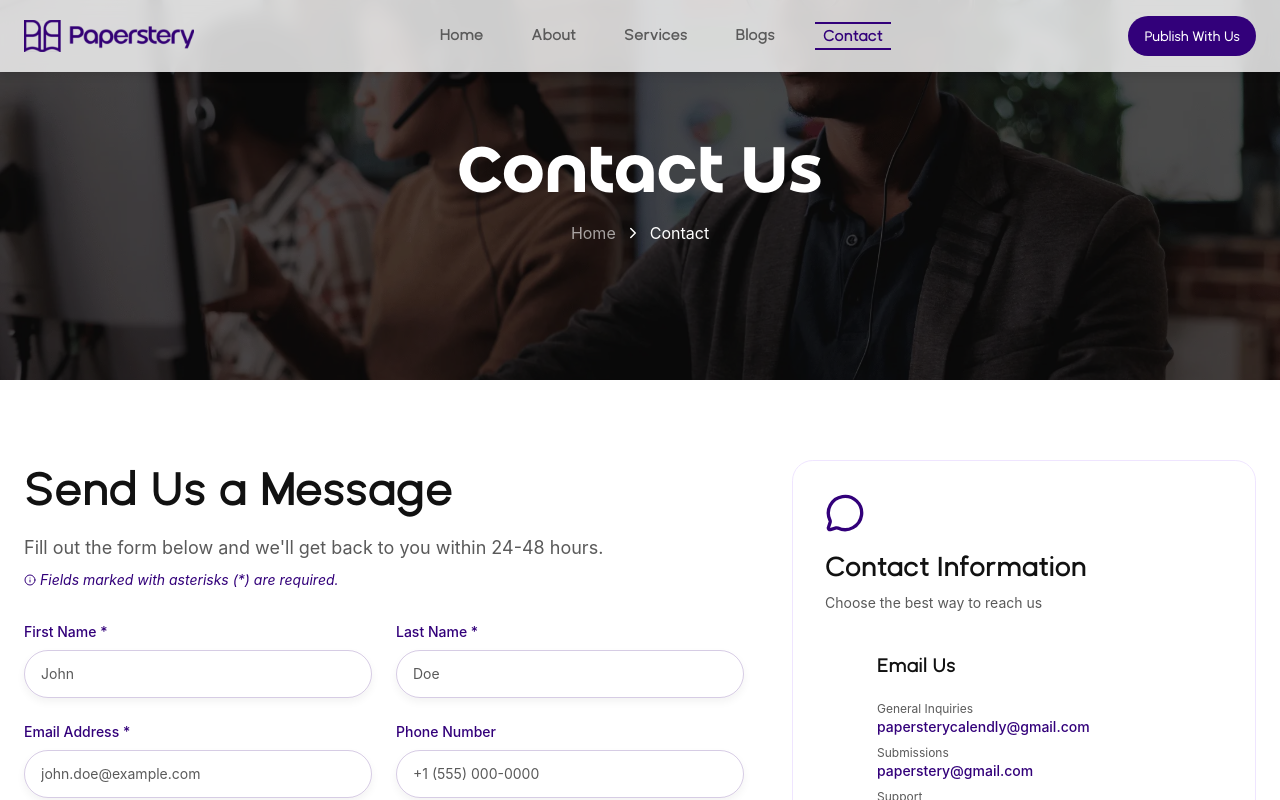
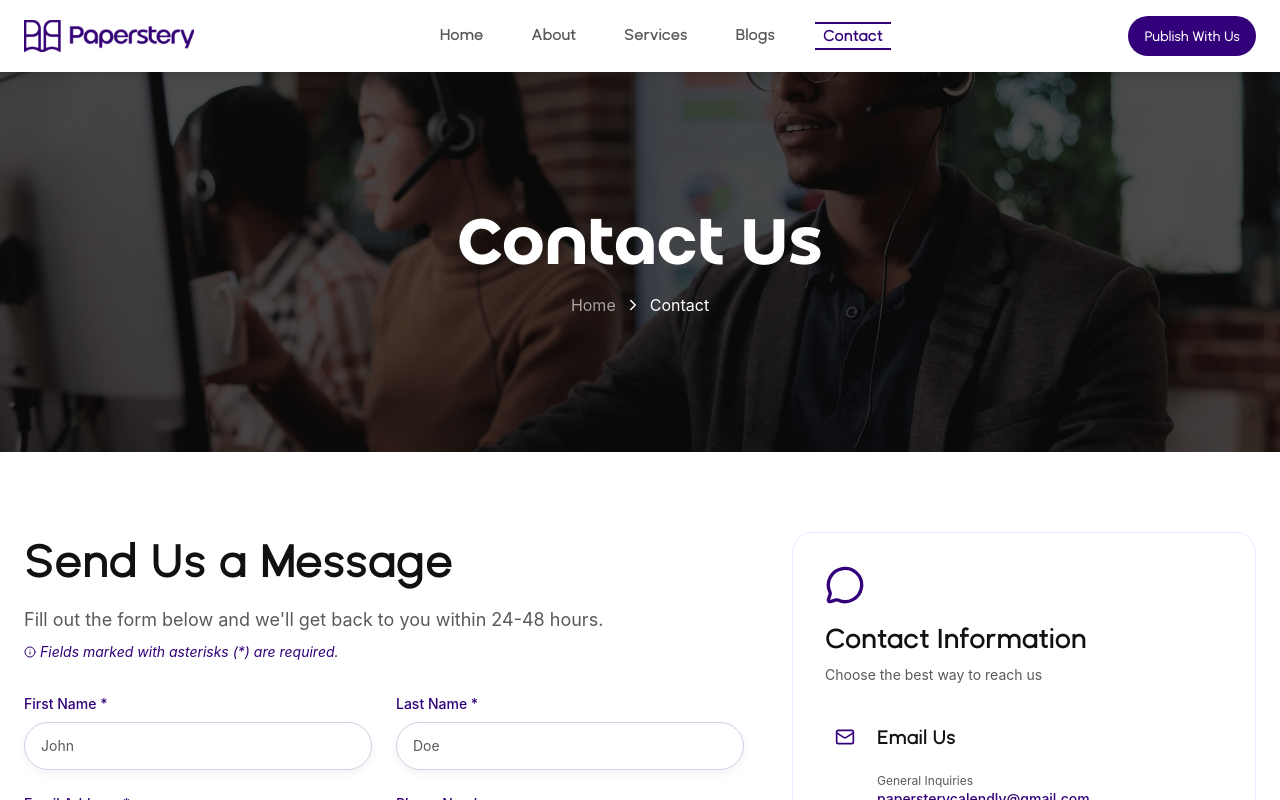
Before and after one commit to paperstery-developer/paperstery, a Next.js app: page /contact in a window 1280 px wide. Shown: the top 800 px of the page. Built offline with nearby package versions, Linux system fonts and the light colour scheme.

Commit message:
fix: header margin, contact page icons and padding and not found padding

```diff
--- a/app/not-found.tsx
+++ b/app/not-found.tsx
@@ -5,7 +5,7 @@ export default function NotFound() {
   return (
     <div className="min-h-[80vh] flex flex-col items-center justify-center bg-background border-b border-primary/20 px-6 text-center font-nobel_uno">
       {/* Visual Icon */}
-      <div className="relative">
+      <div className="relative pt-18">
         <div className="absolute inset-0 bg-primary/5 blur-3xl rounded-full" />
         <h1 className="font-marble font-bold text-primary text-9xl!">404</h1>
       </div>
--- a/app/submit-manuscript/page.tsx
+++ b/app/submit-manuscript/page.tsx
@@ -1,7 +1,5 @@
 import { Metadata } from "next";
-import Link from "next/link";
 import { SubmitManuscript } from "@/components/manuscript/SubmitManuscript";
-import { ChevronRight } from "lucide-react";
 import { HeroSection } from "@/components/shared/HeroSection";
 
 export const metadata: Metadata = {
--- a/components/contact/ContactPageSection.tsx
+++ b/components/contact/ContactPageSection.tsx
@@ -187,7 +187,7 @@ export function ContactPageSection() {
                       <div key={index}>
                         <div className="flex items-center gap-3 mb-4">
                           <div className="w-10 h-10 rounded-lg linear-primary flex items-center justify-center">
-                            <info.icon className="w-5 h-5 text-white" />
+                            <info.icon className="w-5 h-5 text-primary" />
                           </div>
                           <h4 className="text-lg">{info.title}</h4>
                         </div>
@@ -236,7 +236,7 @@ export function ContactPageSection() {
             </p>
           </motion.div>
 
-          <div className="flex gap-8 max-w-6xl mx-auto">
+          <div className="flex flex-col sm:flex-row gap-8 max-w-6xl mx-auto">
             {offices.map((office, index) => (
               <motion.div
                 key={index}
--- a/components/manuscript/SubmitManuscript.tsx
+++ b/components/manuscript/SubmitManuscript.tsx
@@ -45,7 +45,7 @@ export function SubmitManuscript() {
           viewport={{ once: true }}
           className="max-w-3xl mx-auto"
         >
-          <div className="bg-background rounded-2xl p-8 md:p-12 shadow-xl border border-light-pbg-light-primary">
+          <div className="md:bg-background rounded-2xl md:p-12 md:shadow-xl md:border border-light-primary">
             <p className="text-primary flex items-center gap-1.5 italic mb-4 text-sm">
               <Info size={16} />
               Fields marked with asterisks (*) are required.
--- a/components/shared/HeroSection.tsx
+++ b/components/shared/HeroSection.tsx
@@ -22,7 +22,7 @@ export function HeroSection({
 }: HeroSectionProps) {
   return (
     <section
-      className="relative bg-center bg-cover bg-foreground/50 bg-blend-multiply flex justify-center h-[380px]"
+      className="relative bg-center bg-cover bg-foreground/50 bg-blend-multiply flex justify-center h-[380px] mt-18"
       style={{ backgroundImage: `url(${backgroundImage})` }}
     >
       <motion.div
```
